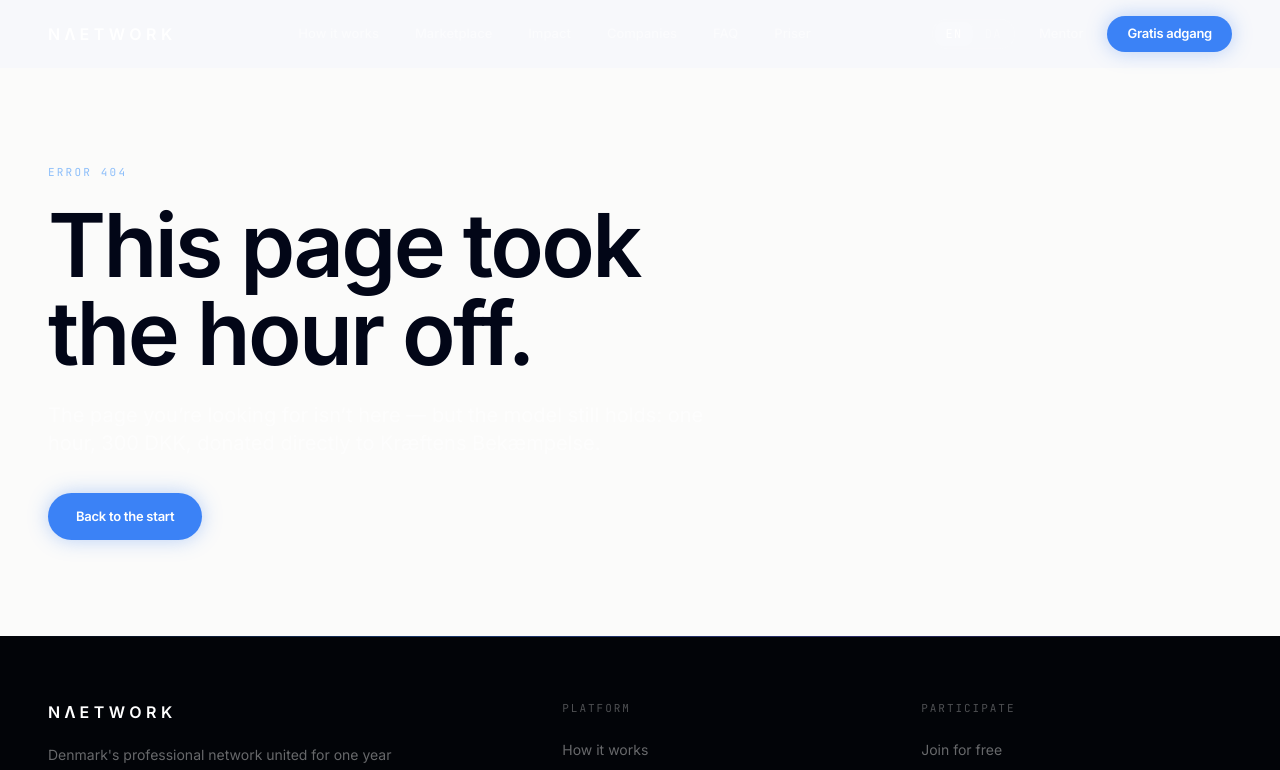
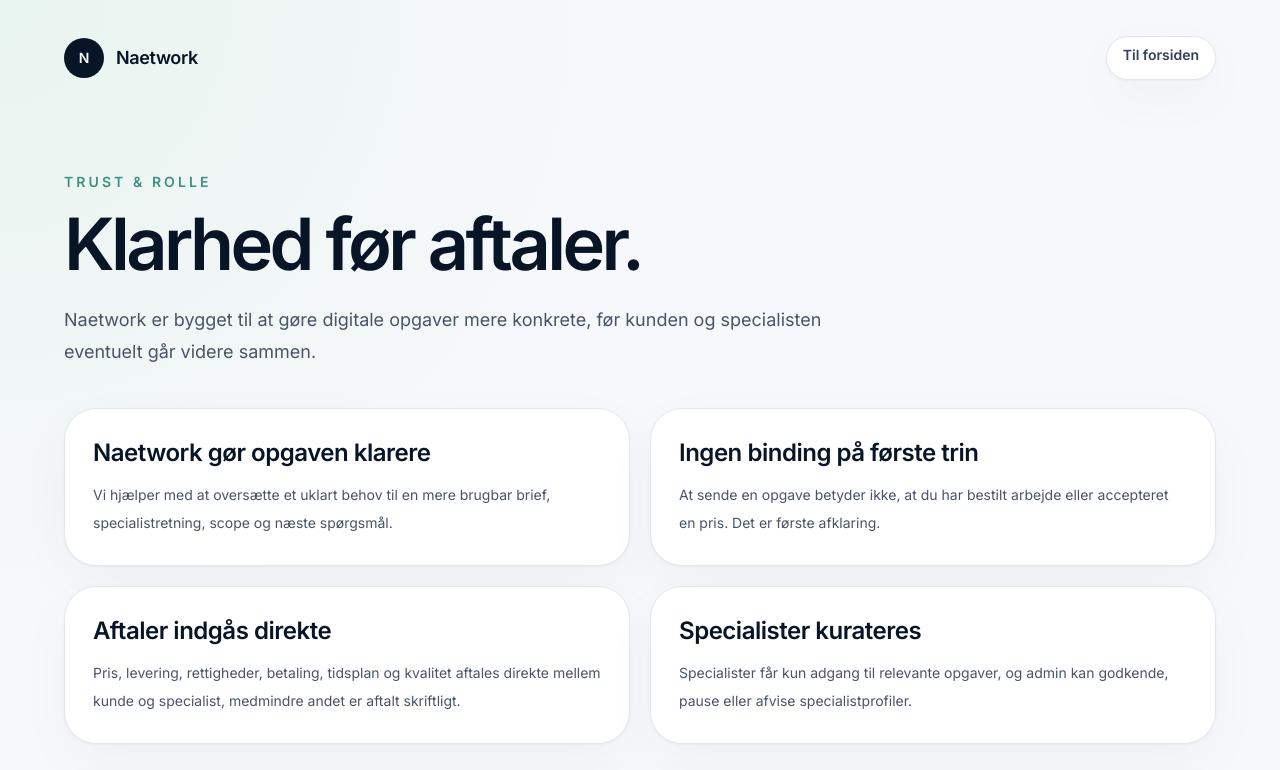
Before and after one commit to mikkelstreet-png/Naetwork, a Next.js app: page /trust in a window 1280 px wide. Before the commit this address had no page. Shown: the top 770 px of the page. Built offline with nearby package versions, Linux system fonts and the light colour scheme.

Commit message:
Add trust center route

```diff
--- /dev/null
+++ b/app/trust/page.tsx
@@ -0,0 +1,5 @@
+import { TrustCenter } from "@/components/TrustCenter";
+
+export default function TrustPage() {
+  return <TrustCenter />;
+}
```
